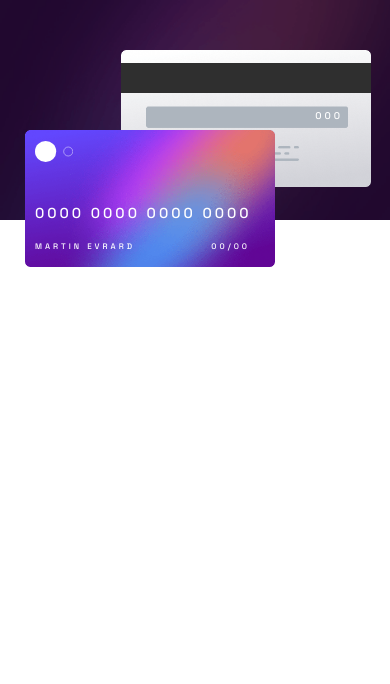
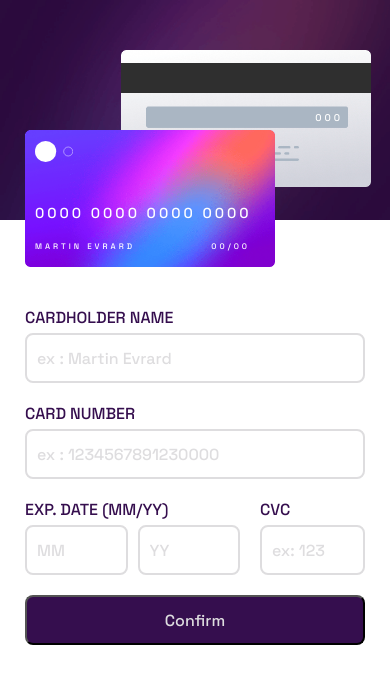
Before and after one commit to MartEvrd/FrontendMentor-InteractiveCardDetails, a website: page index.html in a window 390 px wide. Drawn offline with Linux system fonts and the light colour scheme.

Commit message:
responsivity completed on whole app

```diff
--- a/index.html
+++ b/index.html
@@ -24,21 +24,45 @@
     </div>
     <div class="card-container">
       <div class="card-container__item card-container__front">
-        <img src="./images/bg-card-front.png" alt="front card" class="card-container__front--pic">
+        <img src="./images/bg-card-front.png" alt="front card" class="card-container__item--pic">
         <img src="./images/card-logo.svg" alt="Dot card icon" class="card-container__front--icon">
         <p class="card-container__front--number">0000 0000 0000 0000</p>
         <p class="card-container__front--name">MARTIN EVRARD</p>
         <p class="card-container__front--date">00/00</p>
       </div>
       <div class="card-container__item card-container__back">
-        <img src="./images/bg-card-back.png" alt="front card" class="card-container__back--pic">
+        <img src="./images/bg-card-back.png" alt="front card" class="card-container__item--pic">
         <p class="card-container__back--code">000</p>
       </div>
     </div>
   </header>
 
   <main>
-    <!-- <p>Hello World</p> -->
+    <div class="formulary-container">
+      <form class="card-form">
+        <label for="name" class="card-form__label">CARDHOLDER NAME</label>
+        <input type="text" name="name" placeholder="ex : Martin Evrard" class="card-form__input">
+
+        <label for="number" class="card-form__label">CARD NUMBER</label>
+        <input type="text" name="number" placeholder="ex : 1234567891230000" class="card-form__input">
+
+        <div class="card-form__exp-code">
+          <div>
+            <label for="exp-month" class="card-form__label">EXP. DATE (MM/YY)</label>
+            <div class="card-form__exp-code--exp">
+              <input type="test" name="exp-month" placeholder="MM" class="card-form__input">
+              <input type="text" name="exp-year" placeholder="YY" class="card-form__input">
+            </div>
+          </div>
+          <div class="card-form__exp-code--code">
+            <label for="code" class="card-form__label">CVC</label>
+            <input type="text" name="code" placeholder="ex: 123" class="card-form__input">
+          </div>
+        </div>
+
+        <button class="card-form__button">Confirm</button>
+      </form>
+    </div>
   </main>
 
 </body>
--- a/sass/base/_base.scss
+++ b/sass/base/_base.scss
@@ -12,5 +12,16 @@ body{
     @include font-package(standard);
     @include desktop-screens{
         display: flex;
+
     }
 }
+
+main{
+    height: calc(100vh - 40px - min(
+        calc(130px + (75vw / 1.82)),
+        calc(130px + (250px / 1.82))
+    ));
+    @include desktop-screens{
+        height: 100vh;
+    }
+}
--- /dev/null
+++ b/sass/layout/_header.scss
@@ -0,0 +1,11 @@
+header {
+    height: calc(130px + (75vw / 1.82));
+    max-height: calc(130px + (250px / 1.82));
+    margin-bottom: 40px;
+    @include desktop-screens{
+        min-width: max(
+            calc(min(15vw, 200px) + 300px),
+            calc(min(15vw, 200px) + min(25vw, 400px)));
+        margin-right: 50px;
+    }
+}
--- a/sass/pages/_cardPage.scss
+++ b/sass/pages/_cardPage.scss
@@ -4,6 +4,7 @@
     background-image: url(../images/bg-main-mobile.png);
     background-size: cover;
     background-repeat: no-repeat;
+    filter: brightness(130%);
     @include desktop-screens{
         position: absolute;
         background-image: url(../images/bg-main-desktop.png);
@@ -17,6 +18,7 @@
     width: 100%;
     padding: 25px 25px 0px;
     @include desktop-screens{
+        width: auto;
         position: absolute;
     }
     &__item{
@@ -25,6 +27,16 @@
             min-width: 300px;
             max-width: min(25vw, 400px);
         }
+        &--pic{
+            object-fit: cover;
+            width: 75vw;
+            max-width: 250px;
+            filter:saturate(1.5);
+            @include desktop-screens{
+                min-width: 300px;
+                max-width: min(25vw, 400px);
+            }
+        }
     }
     &__front{
         z-index: 2;
@@ -32,15 +44,6 @@
         @include desktop-screens{
             top: 15vh;
             left: min(10vw, 100px);
-        }
-        &--pic{
-            object-fit: cover;
-            width: 75cqw;
-            max-width: 250px;
-            @include desktop-screens{
-                min-width: 300px;
-                max-width: min(25vw, 400px);
-            }
         }
         &--icon{
             position: absolute;
@@ -60,7 +63,7 @@
             letter-spacing: 3px;
             font-size: min(0.9em, 4cqw);
             @include desktop-screens{
-                font-size: min(2.2rem, 18px);
+                font-size: max(1.4cqw, 1.8rem);
             }
         }
         &--name{
@@ -71,7 +74,7 @@
             letter-spacing: 3px;
             font-size: min(0.8rem, 2.5cqw);
             @include desktop-screens{
-                font-size: min(1rem, 0.8cqw);
+                font-size: max(0.7cqw, 1rem);
             }
         }
         &--date{
@@ -82,7 +85,7 @@
             letter-spacing: 3px;
             font-size: min(0.8rem, 2.5cqw);
             @include desktop-screens{
-                font-size: min(1rem, 0.8cqw);
+                font-size: max(0.7cqw, 1rem);
             }
         }
     }
@@ -92,27 +95,20 @@
         top: 50px;
         right: 5%;
         @include desktop-screens{
-            top: calc(15vh + 250px);
+            top: max(
+                calc(15vh + (300px / 1.82) + 25px),
+                calc(15vh + (min(25vw, 400px) / 1.82) + 25px));
             left: min(15vw, 200px);
-        }
-        &--pic{
-            object-fit: cover;
-            width: 75cqw;
-            max-width: 250px;
-            @include desktop-screens{
-                min-width: 300px;
-                max-width: min(25vw, 400px);
-            }
         }
         &--code{
             @include font-package(card);
             position: absolute;
             right: 11%;
-            bottom: 49%;
+            bottom: 48%;
             letter-spacing: 3px;
             font-size: min(0.8em, 2.5cqw);
             @include desktop-screens{
-                font-size: min(0.7em, 0.8cqw);
+                font-size: max(0.7cqw, 1rem);
             }
         }
     }
--- /dev/null
+++ b/sass/pages/_formulary.scss
@@ -0,0 +1,49 @@
+.formulary-container{
+    padding: 0px 25px;
+    @include desktop-screens{
+        position: relative;
+        top: 50%;
+        transform: translateY(-50%);
+    }
+}
+
+.card-form__label{
+    @include font-package(form-title);
+    display: block;
+    margin-bottom: 5px;
+}
+.card-form__input{
+    width: 100%;
+    height: 50px;
+    border-radius: 8px;
+    outline: none;
+    border: $color-secondary solid 2px;
+    @include font-package(standard);
+    margin-bottom: 20px;
+    padding-left: 10px;
+    &:focus{
+        border-color: $color-main-dark;
+    }
+    &::placeholder{
+        @include font-package(form-placeholder);
+    }
+}
+.card-form{
+    &__button{
+        width: 100%;
+        background-color: $color-main-dark;
+        border-radius: 8px;
+        height: 50px;
+        cursor: pointer;
+        @include font-package(button)
+    }
+    &__exp-code{
+        display: flex;
+        align-items: flex-end;
+        column-gap: 20px;
+        &--exp{
+            display: flex;
+            column-gap: 10px;
+        }
+    }
+}
--- a/sass/style.scss
+++ b/sass/style.scss
@@ -7,6 +7,7 @@
 
 // @import "./components/*"
 
-// @import "./layout/*";
+@import "./layout/header";
 
 @import "./pages/cardPage";
+@import "./pages/formulary";
--- a/sass/utils/_medias-queries.scss
+++ b/sass/utils/_medias-queries.scss
@@ -7,7 +7,7 @@
     // -> Au delà : ordinateurs
 
 $breakpoints: (
-    desktop: 481px,
+    desktop: 577px,
 );
 
 // --------------------------------
@@ -33,7 +33,7 @@ $font-package-desktop: (
         weight: 500,
         size: 1.6,
         family: 'Space Grotesk',
-        color: $color-font-formulary
+        color: $color-font-placeholder
     ),
     form-title: (
         weight: 500,
--- a/sass/utils/_variables.scss
+++ b/sass/utils/_variables.scss
@@ -6,12 +6,12 @@
 $color-primary: hsl(0, 0%, 100%);
 $color-secondary: hsl(270, 3%, 87%);
 $color-tertiary: hsl(279, 6%, 55%);
-$color-main-dark: hsl(278, 68%, 11%);
+$color-main-dark: hsl(277, 69%, 18%);
 
 $color-bg-standard: $color-primary;
 
 $color-font-standard: $color-main-dark;
-$color-font-formulary: $color-tertiary;
+$color-font-placeholder: $color-secondary;
 $color-font-button: $color-secondary;
 $color-font-card: $color-primary;
 
@@ -48,7 +48,7 @@ $font-package: (
         weight: 500,
         size: 1.6,
         family: 'Space Grotesk',
-        color: $color-font-formulary
+        color: $color-font-placeholder
     ),
     form-title: (
         weight: 500,
```
Also changed, not shown: css/style.css.
